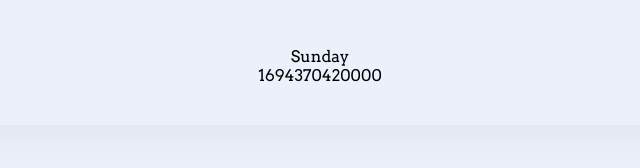
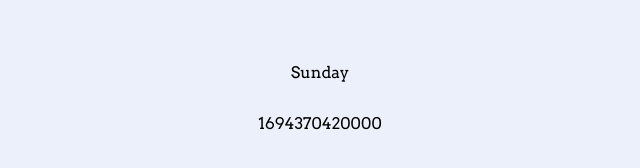
Before and after one commit to CreatorLZ/HNG-internship, a plain HTML site: page index.html in a window 1280 px wide. Shown: the part 420-588 px from the top of the page, without its empty margins (320-960 px from the left). Drawn offline with Linux system fonts and the light colour scheme.

Commit message:
Update index.html

```diff
--- a/index.html
+++ b/index.html
@@ -34,13 +34,13 @@
 
       </div>
 
-      <div class="details" data-testid="currentDayOfTheWeek">
+      <p class="details" data-testid="currentDayOfTheWeek">
         <!-- Content for currentDayOfTheWeek goes here -->
-      </div>
+      </p>
 
-      <div class="details" data-testid="currentUTCTime">
+      <p class="details" data-testid="currentUTCTime">
         <!-- Content for currentUTCTime goes here -->
-      </div>
+      </p>
 
     </div>
 
```
